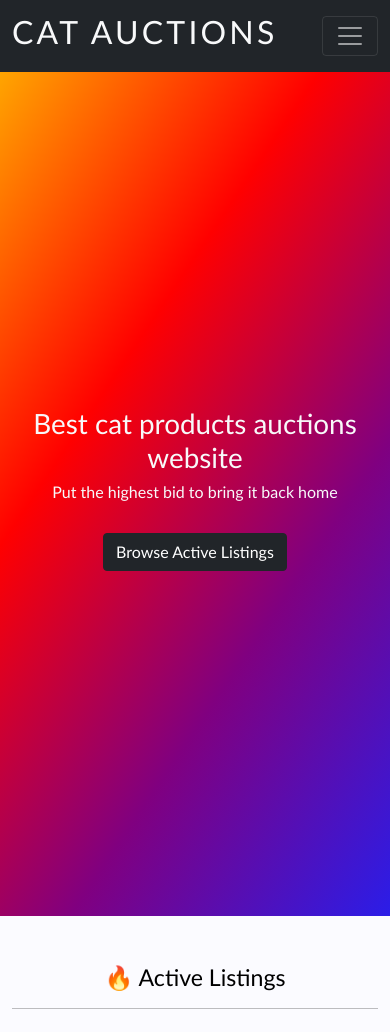
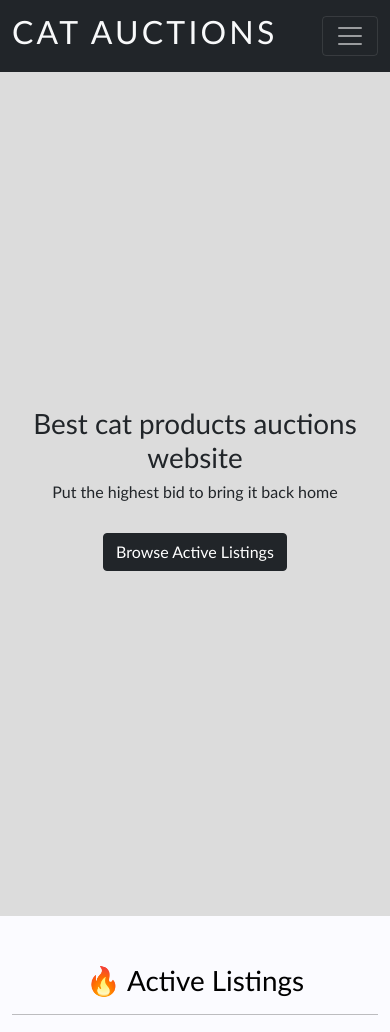
Before and after one commit to laura-latuillerie/cs50-commerce, a Django app: page / in a window 390 px wide. Shown: the top 1032 px of the page. Run offline with Django 3.2, Linux system fonts and the light colour scheme; data comes from the database, SQL or seed files in the repository.

Commit message:
Change style of Index

```diff
--- a/auctions/static/auctions/styles.css
+++ b/auctions/static/auctions/styles.css
@@ -10,6 +10,10 @@ body{
 
 .bg-multi{
     background: linear-gradient(124deg,  orange, red, purple, #2b1de8);
+}
+
+.bg-light-g{
+    background-color: gainsboro;
 }
 
 .fs-7{
@@ -123,7 +127,7 @@ header h1{
     }
 
     .card-title{
-        font-size: 1.2rem;
+        font-size: 1.1rem;
     }
 
 
--- a/auctions/templates/auctions/index.html
+++ b/auctions/templates/auctions/index.html
@@ -1,9 +1,9 @@
 {% extends "auctions/layout.html" %}
 {% load humanize %}
 {% block body %}
-<div class="container-fluid">
-    <div class="row banner justify-content-center align-items-center bg-multi">
-        <div class="col-xs-12 col-md-6 text-light d-flex-column justify-content-center banner-text">
+<div class="container-fluid ">
+    <div class="row banner justify-content-center align-items-center bg-light-g">
+        <div class="col-xs-12 col-md-6 text-light d-flex-column justify-content-center banner-text text-dark">
             <h2 class="fs-1">Best cat products auctions website</h2>
             <h3 class="fs-6">Put the highest bid to bring it back home</h3>
             <a href="#active-listings" class="btn btn-dark mt-4">Browse Active Listings</a>
@@ -14,13 +14,13 @@
 </div>
 
 <div class="container text-center my-5">
-    <h3 id="active-listings">🔥 Active Listings</h3>
+    <h3 id="active-listings" class="fs-1">🔥 Active Listings</h3>
     <hr class="mb-3"/>
 
     <div class="row">
         {% for listing in listings %}
-        <div class="col-6 col-lg-4 col-xl-3">
-            <div class="card p-0">
+        <div class="col-6 col-lg-4 col-xl-3 p-3">
+            <div class="card">
                 <a href="" class="text-decoration-none text-dark">
                     <img class="card-img-top" src="{% if listing.image %}{{ listing.image }}{% else %}https://caer.univ-amu.fr/wp-content/uploads/default-placeholder.png{% endif %}" alt="Photo of {{ listing.title }}">
                     <div class="card-body">
```
